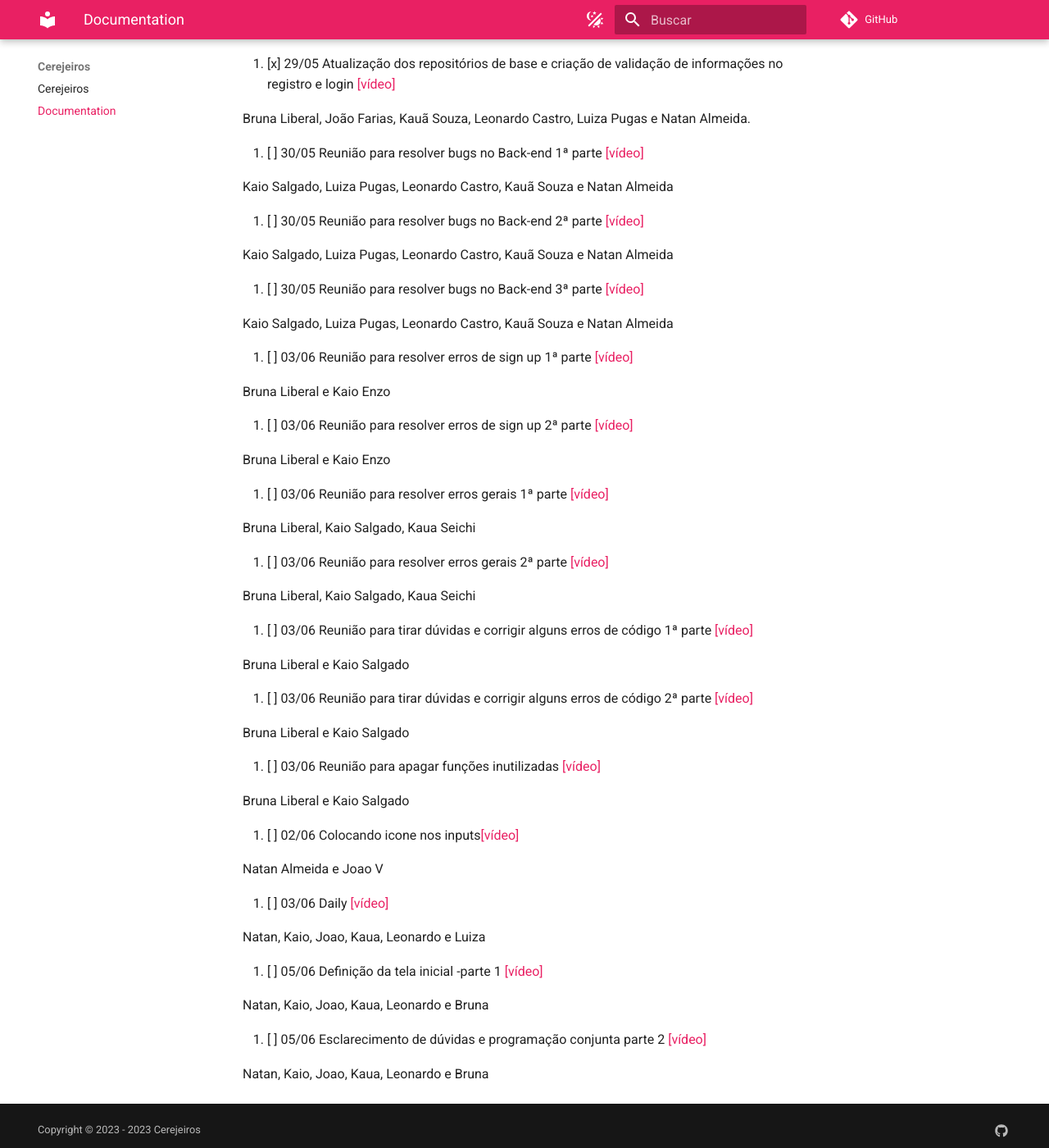
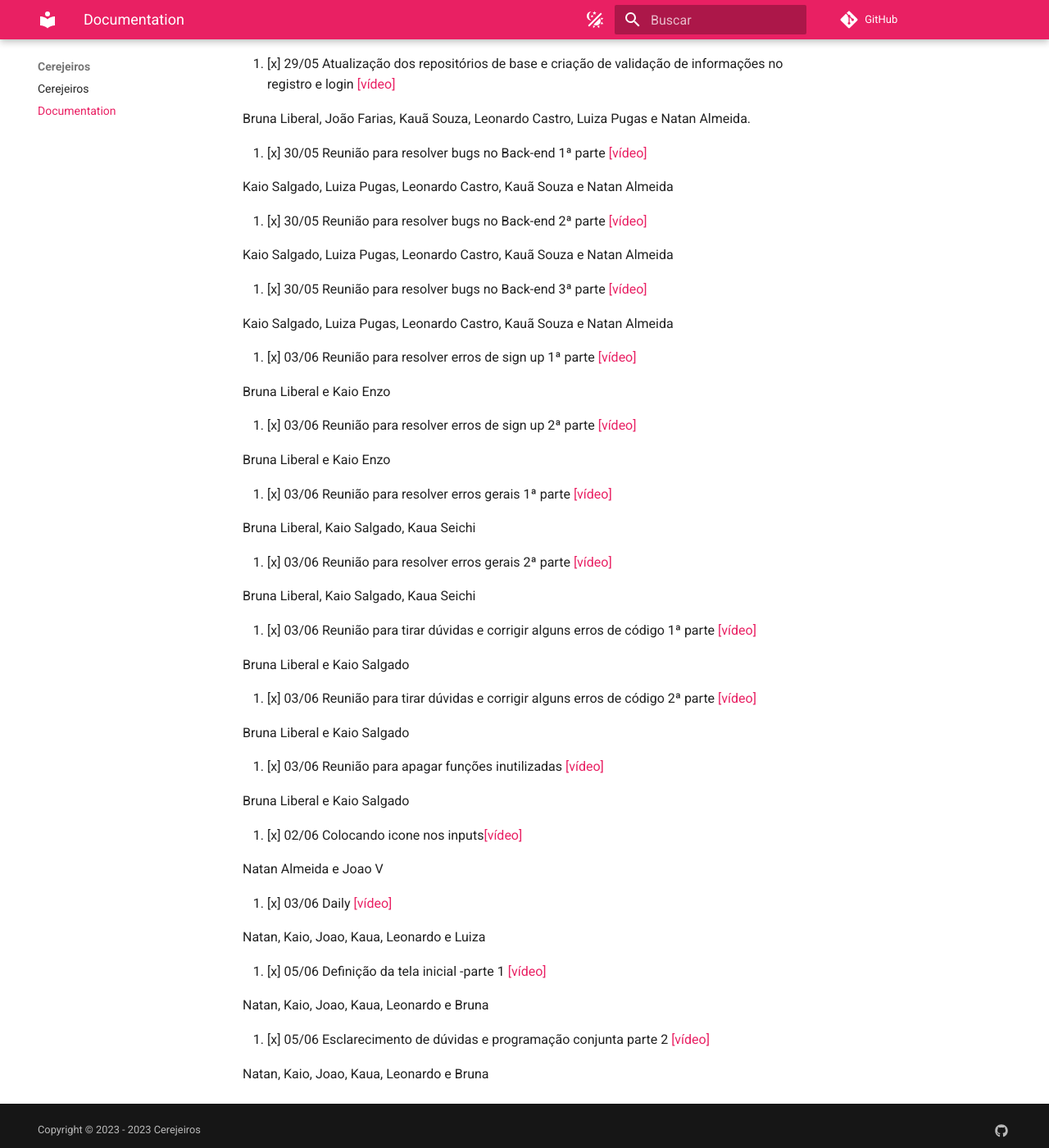
Before and after one commit to cerejeiros/bloom, an MkDocs documentation site: the page built from docs/documentation.md, in a window 1280 px wide and 1400 px high, scrolled down 2220 px. Shown: the whole window at 82% size. Built offline with MkDocs 1.6.1 and Material for MkDocs 9.7.7, drawn with Linux system fonts in a browser that asks for light colours; comment, search, counter and statistics services are not loaded.

```diff
--- a/docs/documentation.md
+++ b/docs/documentation.md
@@ -86,58 +86,58 @@ Kaio Salgado  e Luiza Pugas.
 
 Bruna Liberal, João Farias, Kauã Souza, Leonardo Castro, Luiza Pugas e Natan Almeida.
 
-22. [ ] 30/05 Reunião para resolver bugs no Back-end 1ª parte [[vídeo]](https://drive.google.com/file/d/19DBRaCjsr-4MSIHpRAx67YfKHKb6T3Ms/view?usp=drive_link)
+22. [x] 30/05 Reunião para resolver bugs no Back-end 1ª parte [[vídeo]](https://drive.google.com/file/d/19DBRaCjsr-4MSIHpRAx67YfKHKb6T3Ms/view?usp=drive_link)
 
 Kaio Salgado, Luiza Pugas, Leonardo Castro,  Kauã Souza e Natan Almeida
 
-23. [ ] 30/05 Reunião para resolver bugs no Back-end 2ª parte [[vídeo]](https://drive.google.com/file/d/1tWH2ykm1fIBB5mw6wO1pkg_9p6gbOqqo/view?usp=sharing)
+23. [x] 30/05 Reunião para resolver bugs no Back-end 2ª parte [[vídeo]](https://drive.google.com/file/d/1tWH2ykm1fIBB5mw6wO1pkg_9p6gbOqqo/view?usp=sharing)
 
 Kaio Salgado, Luiza Pugas, Leonardo Castro,  Kauã Souza e Natan Almeida
 
-24. [ ] 30/05 Reunião para resolver bugs no Back-end 3ª parte [[vídeo]](https://drive.google.com/file/d/1-DJjDI1_H12hhwSmoCZRiPrdnCoeKbH8/view?usp=sharing)
+24. [x] 30/05 Reunião para resolver bugs no Back-end 3ª parte [[vídeo]](https://drive.google.com/file/d/1-DJjDI1_H12hhwSmoCZRiPrdnCoeKbH8/view?usp=sharing)
 
 Kaio Salgado, Luiza Pugas, Leonardo Castro,  Kauã Souza e Natan Almeida
 
-25. [ ] 03/06 Reunião para resolver erros de sign up 1ª parte [[vídeo]](https://youtu.be/_BY5RquemNI)
+25. [x] 03/06 Reunião para resolver erros de sign up 1ª parte [[vídeo]](https://youtu.be/_BY5RquemNI)
 
 Bruna Liberal e Kaio Enzo
 
-26. [ ] 03/06 Reunião para resolver erros de sign up 2ª parte [[vídeo]](https://youtu.be/cQmHpJCXfpU)
+26. [x] 03/06 Reunião para resolver erros de sign up 2ª parte [[vídeo]](https://youtu.be/cQmHpJCXfpU)
 
 Bruna Liberal e Kaio Enzo
 
-27. [ ] 03/06 Reunião para resolver erros gerais 1ª parte [[vídeo]](https://youtu.be/rCcc-vSkYSo)
+27. [x] 03/06 Reunião para resolver erros gerais 1ª parte [[vídeo]](https://youtu.be/rCcc-vSkYSo)
 
 Bruna Liberal, Kaio Salgado, Kaua Seichi
 
-28. [ ] 03/06 Reunião para resolver erros gerais 2ª parte [[vídeo]](https://youtu.be/3uwi8o92Wro)
+28. [x] 03/06 Reunião para resolver erros gerais 2ª parte [[vídeo]](https://youtu.be/3uwi8o92Wro)
 
 Bruna Liberal, Kaio Salgado, Kaua Seichi
 
-29. [ ] 03/06 Reunião para tirar dúvidas e corrigir alguns erros de código 1ª parte [[vídeo]](https://youtu.be/T7-6eLt_f2w)
+29. [x] 03/06 Reunião para tirar dúvidas e corrigir alguns erros de código 1ª parte [[vídeo]](https://youtu.be/T7-6eLt_f2w)
 
 Bruna Liberal e Kaio Salgado
 
-30. [ ] 03/06 Reunião para tirar dúvidas e corrigir alguns erros de código 2ª parte [[vídeo]](https://youtu.be/J_4zg71HPYM)
+30. [x] 03/06 Reunião para tirar dúvidas e corrigir alguns erros de código 2ª parte [[vídeo]](https://youtu.be/J_4zg71HPYM)
 
 Bruna Liberal e Kaio Salgado
 
-31. [ ] 03/06 Reunião para apagar funções inutilizadas [[vídeo]](https://youtu.be/pwBHGEdvQdI)
+31. [x] 03/06 Reunião para apagar funções inutilizadas [[vídeo]](https://youtu.be/pwBHGEdvQdI)
 
 Bruna Liberal e Kaio Salgado
 
-32. [ ] 02/06 Colocando icone nos inputs[[vídeo]](https://youtu.be/BPi0cjvwpoI)
+32. [x] 02/06 Colocando icone nos inputs[[vídeo]](https://youtu.be/BPi0cjvwpoI)
 
 Natan Almeida e Joao V
 
-33. [ ] 03/06 Daily [[vídeo]](https://youtu.be/2XXmVGlqNzA)
+33. [x] 03/06 Daily [[vídeo]](https://youtu.be/2XXmVGlqNzA)
 
 Natan, Kaio, Joao, Kaua, Leonardo e  Luiza
 
-34. [ ] 05/06 Definição da tela inicial -parte 1 [[vídeo]](https://youtu.be/prxWqSsecIY)
+34. [x] 05/06 Definição da tela inicial -parte 1 [[vídeo]](https://youtu.be/prxWqSsecIY)
 
 Natan, Kaio, Joao, Kaua, Leonardo e Bruna
 
-35. [ ] 05/06 Esclarecimento de dúvidas e programação conjunta parte 2 [[vídeo]](https://youtu.be/btNNe6DXkZU)
+35. [x] 05/06 Esclarecimento de dúvidas e programação conjunta parte 2 [[vídeo]](https://youtu.be/btNNe6DXkZU)
 
 Natan, Kaio, Joao, Kaua, Leonardo e Bruna
```
